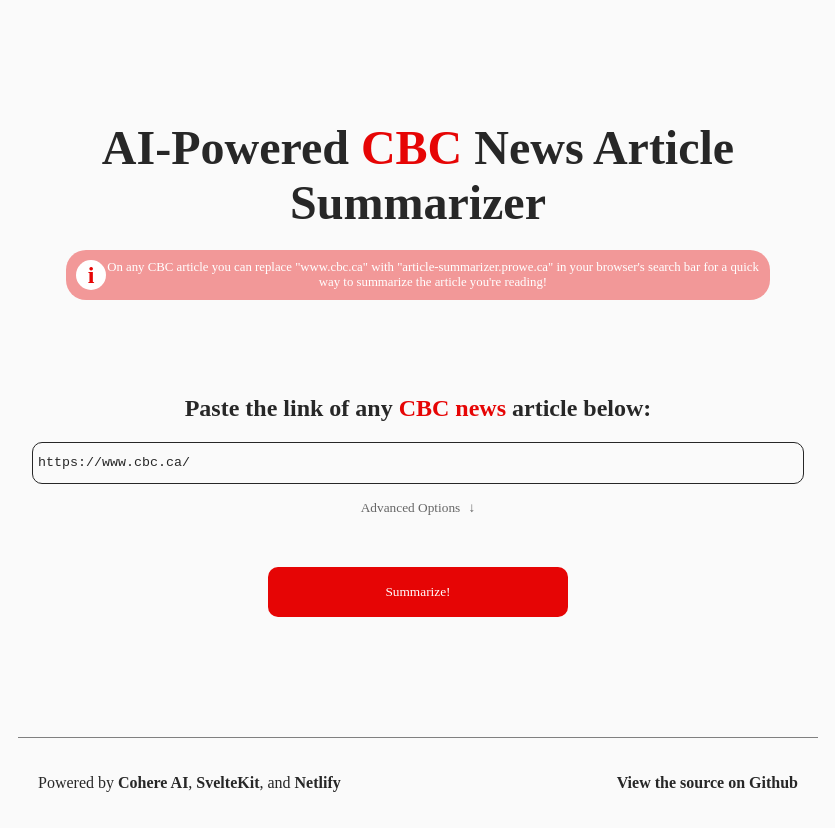
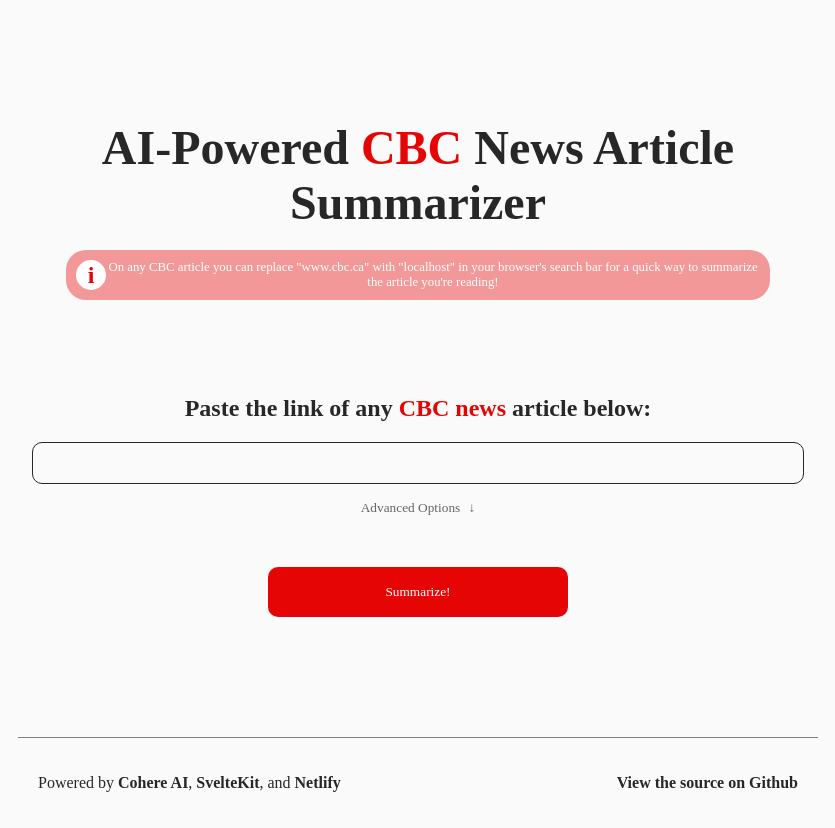
Before and after one commit to parkuman/cbc-summarizer, a SvelteKit app: page / in a window 1280 px wide. Shown: the whole page, without its empty margins (222-1057 px from the left). Built offline with nearby package versions, Linux system fonts and the light colour scheme; a web font is replaced by a local one.

Commit message:
added head, fixed urlTip, updated README

```diff
--- a/src/routes/+layout.svelte
+++ b/src/routes/+layout.svelte
@@ -3,6 +3,20 @@
 	import "../styles.css";
 </script>
 
+<svelte:head>
+	<title>CBC Article Summarizer</title>
+	<meta name="description" content="Summarize any CBC article using cohere.ai's summarize API" />
+	<meta property="og:url" content="https://prowe-article-summarizer.netlify.app/" />
+	<link rel="canonical" href="https://prowe-article-summarizer.netlify.app/" />
+	<meta property="og:site_name" content="CBC Article Summarizer" />
+	<meta property="og:description" content="Summarize any CBC article using cohere.ai's summarize API" />
+	<meta property="og:title" content="CBC Article Summarizer" />
+	<meta property="og:image" content="/screenshot.jpg" />
+	<meta name="twitter:card" content="summary_large_image" />
+	<meta name="twitter:title" content="CBC Article Summarizer" />
+	<meta name="twitter:description" content="Summarize any CBC article using cohere.ai's summarize API" />
+	<meta name="twitter:image" content="/screenshot.jpg" />
+</svelte:head>
 <main>
 	<div class="content">
 		<slot />
--- a/src/routes/[...slug]/+page.svelte
+++ b/src/routes/[...slug]/+page.svelte
@@ -1,6 +1,5 @@
 <script lang="ts">
 	import { page } from "$app/stores";
-	// TODO: svelte head
 
 	let summary = "";
 	let loading = false;
@@ -55,8 +54,8 @@
 		});
 	}
 
-	// on page load, set the url state variable to the slug provided
-	url = "https://www.cbc.ca/" + $page.params.slug;
+	// on page load, set the url state variable to the slug plus cbc pre (only if there is a url provided)
+	url = $page.params.slug !== "" ? "https://www.cbc.ca/" + $page.params.slug : "";
 </script>
 
 <h1 id="title">
@@ -64,8 +63,11 @@
 </h1>
 <sub id="urlTip">
 	<div>i</div>
-	On any CBC article you can replace "www.cbc.ca" with "article-summarizer.prowe.ca" in your browser's
-	search bar for a quick way to summarize the article you're reading!
+	On any CBC article you can replace "www.cbc.ca" with "{$page.url
+		.toString()
+		.substring($page.url.toString().indexOf(":") + 3)
+		.slice(0, -1)}" in your browser's search bar for a quick way to summarize the article you're
+	reading!
 </sub>
 <h2>
 	Paste the link of any <span style:color="var(--colour-primary)">CBC news</span> article below:
```
Also changed, not shown: static/favicon.png, 1 other file (tests, documents, lock files or other folders).
